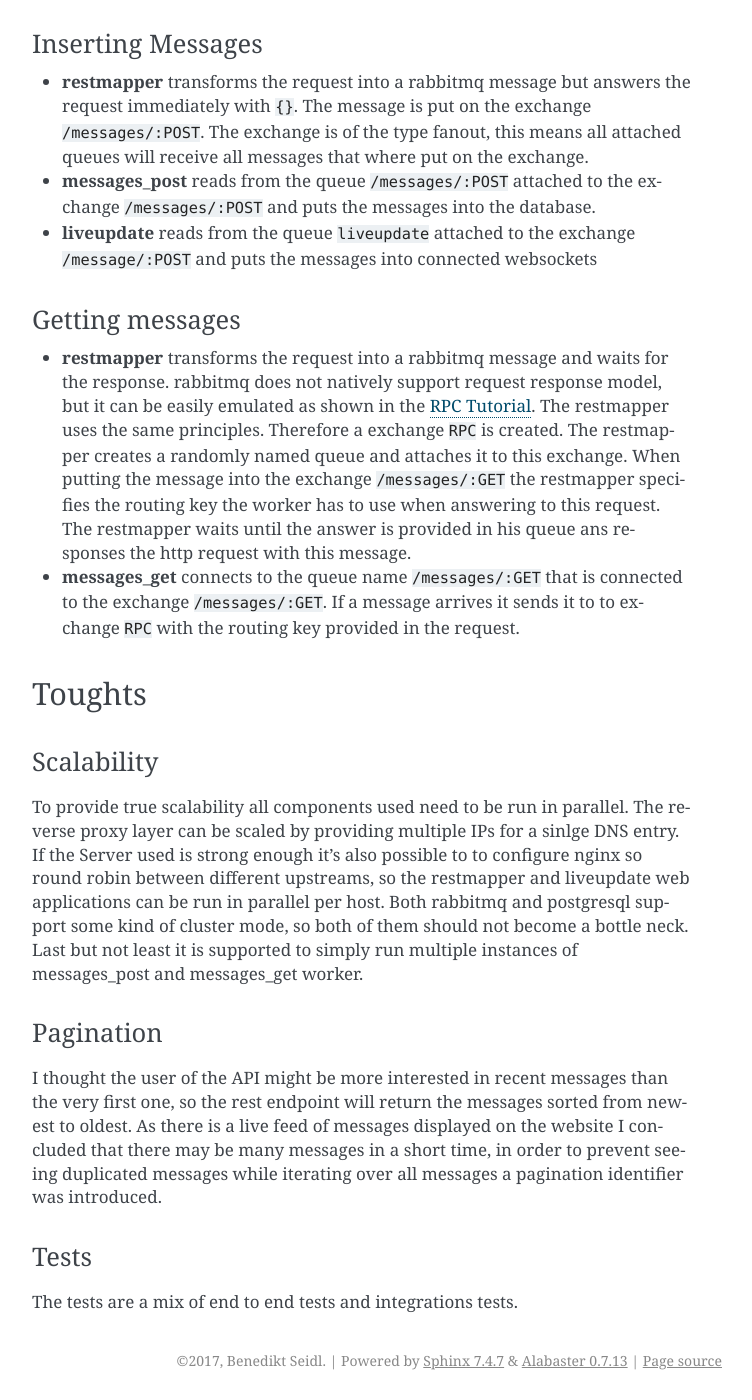
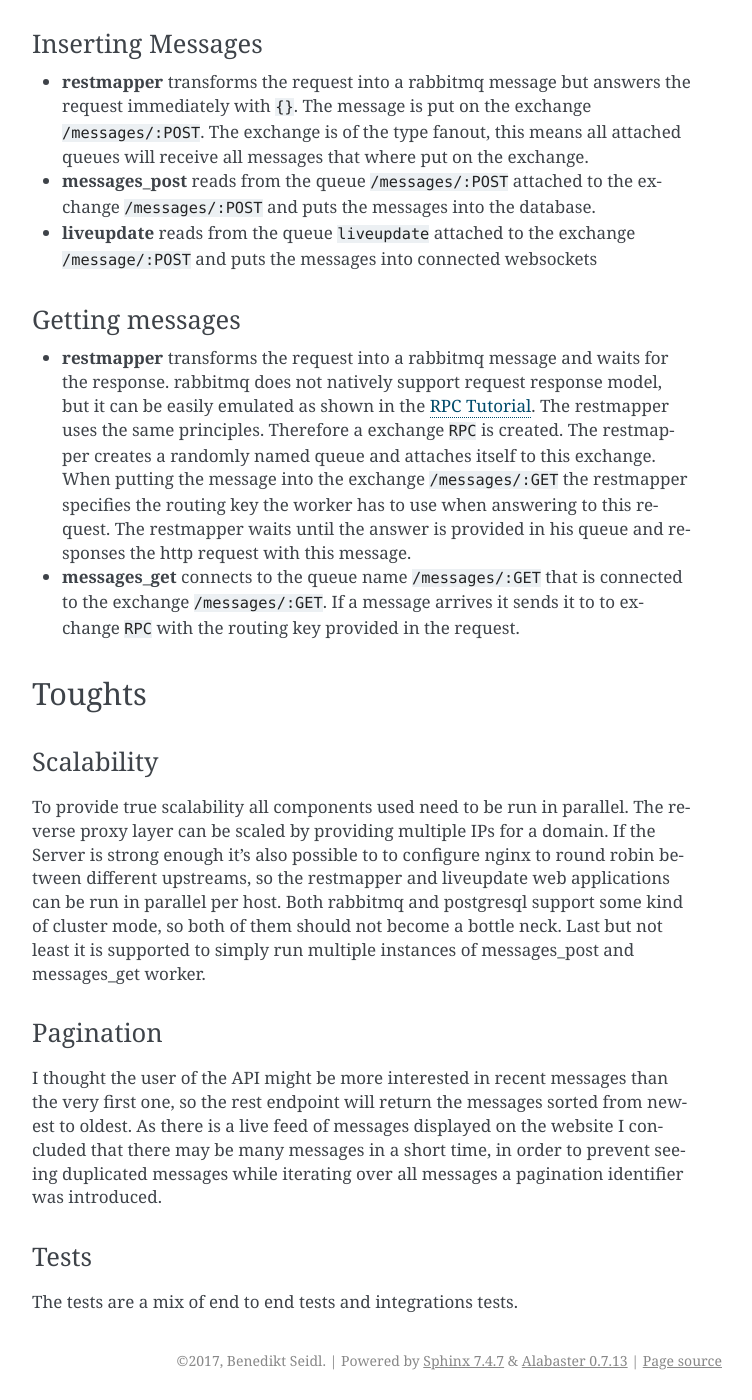
Before and after one commit to BenediktSeidl/fpesa, a Sphinx documentation site: the page built from docs/overview.rst, in a window 1280 px wide and 1400 px high, scrolled down 1934 px. Shown: the whole window, without its empty margins (388-1140 px from the left). Built offline with Sphinx 7.4.7, drawn with Linux system fonts in a browser that asks for light colours.

Commit message:
improve docs

```diff
--- a/docs/conf.py
+++ b/docs/conf.py
@@ -182,4 +182,6 @@
     'sqlalchemy': ('http://docs.sqlalchemy.org/en/latest/', None),
     'websocket': ('https://websockets.readthedocs.io/en/stable/', None),
     'pika': ('http://pika.readthedocs.io/en/latest/', None),
+    'aio_pika': ('http://aio-pika.readthedocs.io/en/latest/', None),
+    'aiohttp': ('https://docs.aiohttp.org/en/stable/', None),
 }
--- a/docs/overview.rst
+++ b/docs/overview.rst
@@ -114,10 +114,10 @@
   the response. rabbitmq does not natively support request response model, but
   it can be easily emulated as shown in the `RPC Tutorial`_. The restmapper
   uses the same principles. Therefore a exchange ``RPC`` is created. The
-  restmapper creates a randomly named queue and attaches it to this exchange.
+  restmapper creates a randomly named queue and attaches itself to this exchange.
   When putting the message into the exchange ``/messages/:GET`` the restmapper
   specifies the routing key the worker has to use when answering to this
-  request. The restmapper waits until the answer is provided in his queue ans
+  request. The restmapper waits until the answer is provided in his queue and
   responses the http request with this message.
 * **messages_get** connects to the queue name ``/messages/:GET`` that is
   connected to the exchange ``/messages/:GET``. If a message arrives it sends it
@@ -132,9 +132,9 @@
 ~~~~~~~~~~~
 
 To provide true scalability all components used need to be run in parallel. The
-reverse proxy layer can be scaled by providing multiple IPs for a sinlge DNS
-entry. If the Server used is strong enough it's also possible to to configure
-nginx so round robin between different upstreams, so the restmapper and
+reverse proxy layer can be scaled by providing multiple IPs for a domain.
+If the Server is strong enough it's also possible to to configure
+nginx to round robin between different upstreams, so the restmapper and
 liveupdate web applications can be run in parallel per host. Both rabbitmq and
 postgresql support some kind of cluster mode, so both of them should not become
 a bottle neck. Last but not least it is supported to simply run multiple
```
Also changed, not shown: docs/api.rst (+73 -0 lines), 5 other files.
